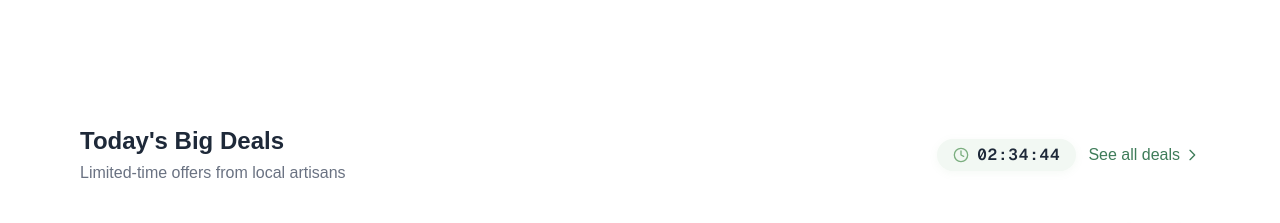
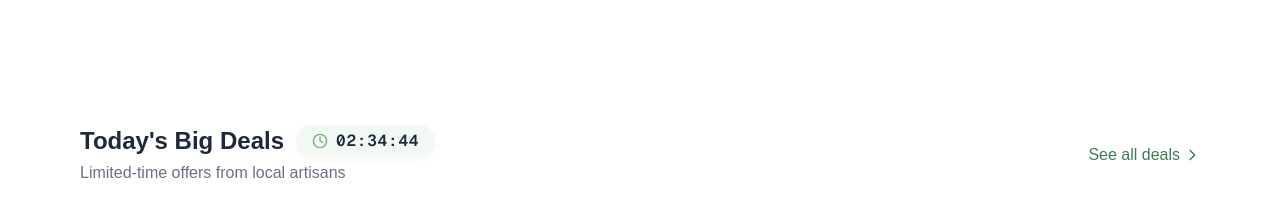
Before and after one commit to atfdeenk/neighborly, a Next.js app: page / in a window 1280 px wide. Shown: the part 1740-1963 px from the top of the page. Built offline with nearby package versions, Linux system fonts and the light colour scheme; no server answers.

Commit message:
Update navigation link and improve flash sale timer layout in homepage

```diff
--- a/src/app/page.tsx
+++ b/src/app/page.tsx
@@ -351,7 +351,7 @@ function Home() {
             <h2 className="text-2xl font-bold text-gray-800 mb-1">Discover Gifts for Every Occasion</h2>
             <p className="text-gray-500">Unique, sustainable treasures for everyone on your list</p>
           </div>
-          <a href="/categories" className="text-[#3E7C59] hover:text-[#2D5B41] font-medium flex items-center transition-colors duration-200">
+          <a href="/products" className="text-[#3E7C59] hover:text-[#2D5B41] font-medium flex items-center transition-colors duration-200">
             See all categories
             <svg className="w-4 h-4 ml-1" fill="none" stroke="currentColor" viewBox="0 0 24 24">
               <path strokeLinecap="round" strokeLinejoin="round" strokeWidth="2" d="M9 5l7 7-7 7" />
@@ -636,12 +636,16 @@ function Home() {
       {/* Today's Big Deals - Etsy-inspired */}
       <section className="py-6 px-4 max-w-6xl mx-auto w-full my-4">
         <div className="flex items-center justify-between mb-8">
+          <div className="flex items-center gap-4">
+            <div>
+              <div className="flex items-center gap-3 mb-1">
+                <h2 className="text-2xl font-bold text-gray-800">Today's Big Deals</h2>
+                <FlashSaleTimer key={timerKey} onReset={handleTimerReset} />
+              </div>
+              <p className="text-gray-500">Limited-time offers from local artisans</p>
+            </div>
+          </div>
           <div>
-            <h2 className="text-2xl font-bold text-gray-800 mb-1">Today's Big Deals</h2>
-            <p className="text-gray-500">Limited-time offers from local artisans</p>
-          </div>
-          <div className="flex items-center gap-3">
-            <FlashSaleTimer key={timerKey} onReset={handleTimerReset} />
             <a href="/deals" className="text-[#3E7C59] hover:text-[#2D5B41] font-medium flex items-center transition-colors duration-200">
               See all deals
               <svg className="w-4 h-4 ml-1" fill="none" stroke="currentColor" viewBox="0 0 24 24">
```
